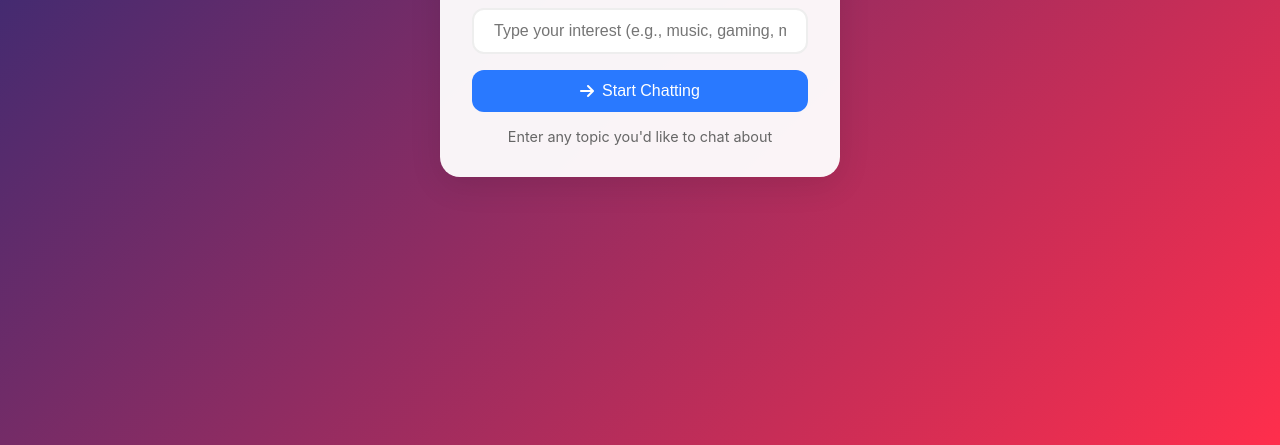
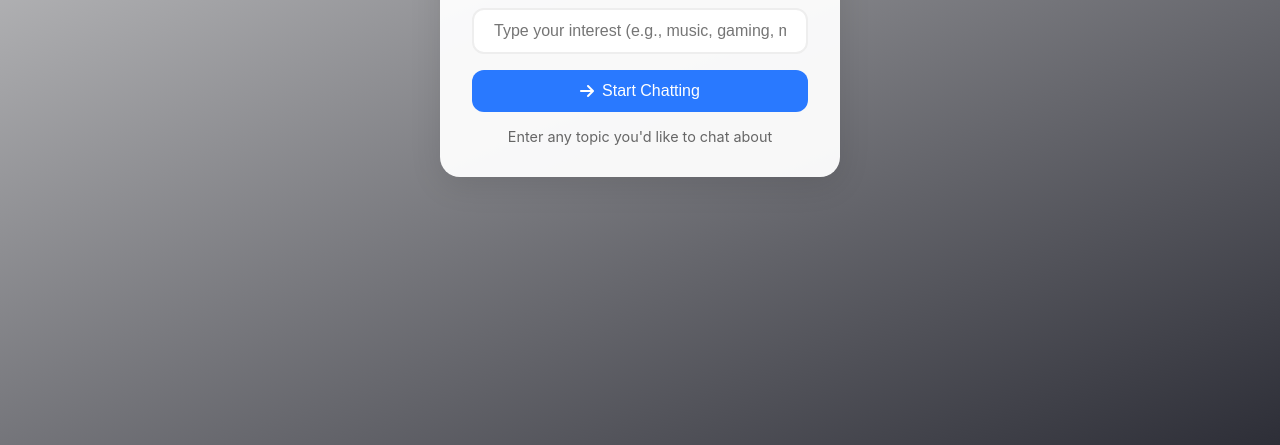
Before and after one commit to eelx001/chat, a website with bundled scripts: page public/index.html in a window 1280 px wide. Shown: the part 355-800 px from the top of the page. Built offline with nearby package versions, Linux system fonts and the light colour scheme.

Commit message:
Update style.css
Changing the background color for the body it was ugly asf

```diff
--- a/public/style.css
+++ b/public/style.css
@@ -6,7 +6,7 @@
 
 body {
     font-family: -apple-system, BlinkMacSystemFont, 'Segoe UI', Roboto, Oxygen, Ubuntu, Cantarell, sans-serif;
-    background: linear-gradient(135deg, #1e2a78 0%, #ff2e4c 100%);
+    background: linear-gradient(337deg, #2d2e37 0%, #dddddd 100%);
     height: 100vh;
     display: flex;
     align-items: center;
```
